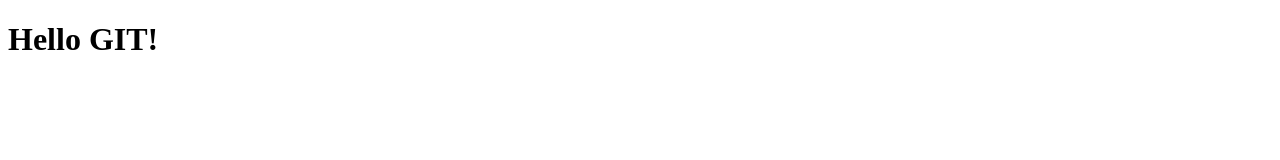
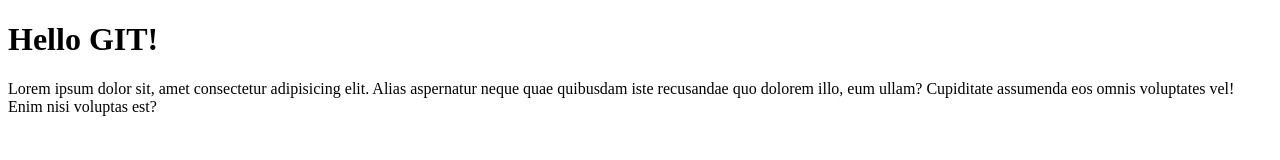
Before and after one commit to katarzyna-machaj/git-course-4, a plain HTML site: page index.html in a window 1280 px wide. Drawn offline with Linux system fonts and the light colour scheme.

Commit message:
added paragraph into index.html

```diff
--- a/index.html
+++ b/index.html
@@ -8,5 +8,8 @@
 </head>
 <body>
     <h1>Hello GIT!</h1>
+    <p>
+        Lorem ipsum dolor sit, amet consectetur adipisicing elit. Alias aspernatur neque quae quibusdam iste recusandae quo dolorem illo, eum ullam? Cupiditate assumenda eos omnis voluptates vel! Enim nisi voluptas est?
+    </p>
 </body>
 </html>
```
